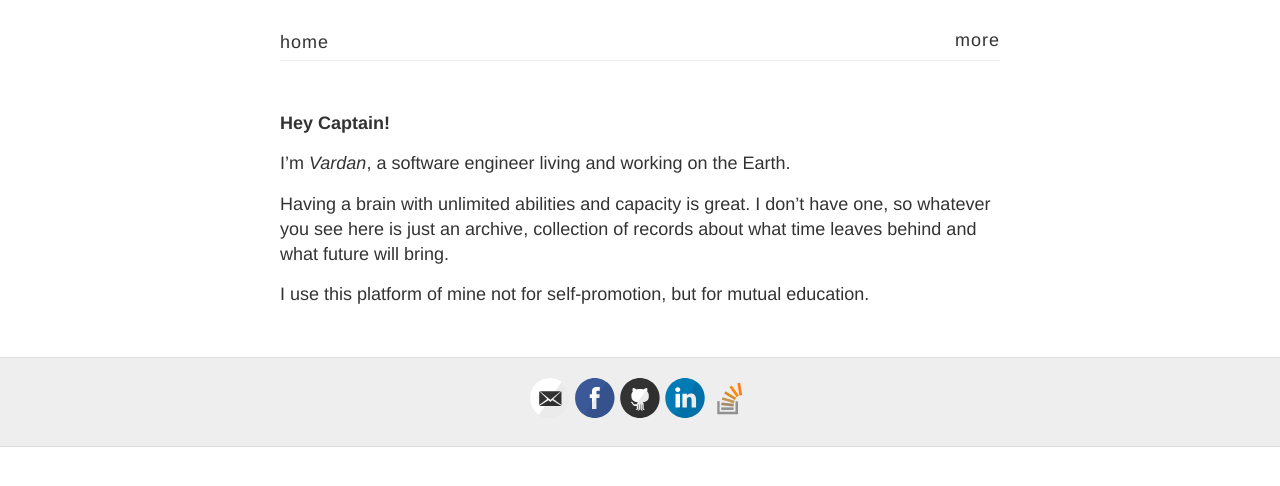
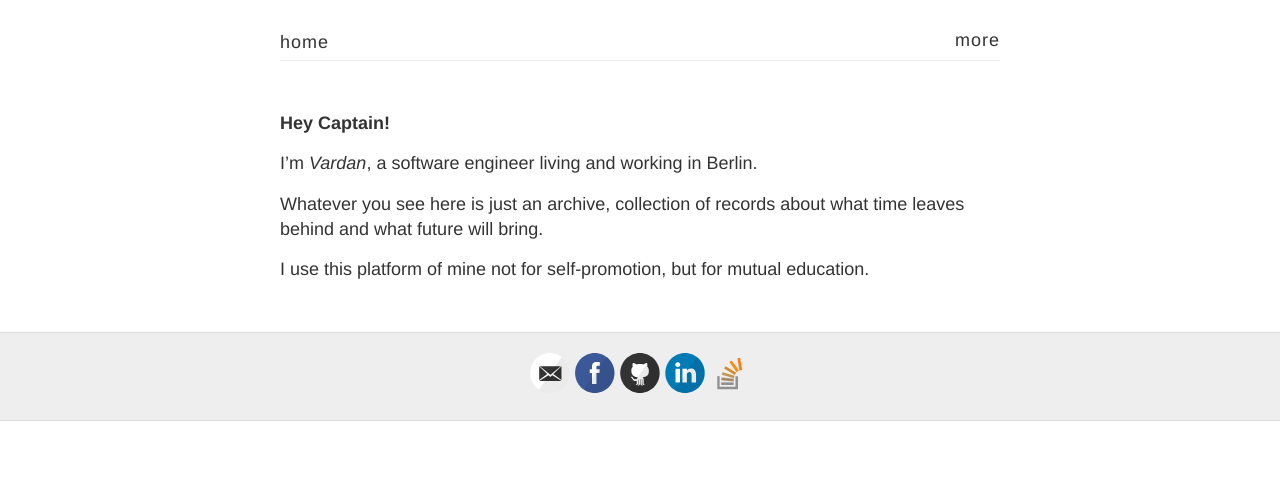
Before and after one commit to vtorosyan/vtorosyan.github.io, a Jekyll site: the page built from more.md, in a window 1280 px wide. Shown: the top 486 px of the page. Built offline with Jekyll 4.4.1, drawn with Linux system fonts in a browser that asks for light colours.

Commit message:
Modified about me, readme, added GA

```diff
--- a/_config.yml
+++ b/_config.yml
@@ -37,7 +37,7 @@ footer-links:
 disqus:
 
 # Enter your Google Analytics web tracking code (e.g. UA-2110908-2) to activate tracking
-google_analytics:
+google_analytics: UA-82825125-1
 
 # Your website URL (e.g. http://barryclark.github.io or http://www.barryclark.co)
 # Used for Sitemap.xml and your RSS feed
--- a/more.md
+++ b/more.md
@@ -5,8 +5,8 @@ permalink: /more/
 
 **Hey Captain!**
 
-I'm *Vardan*, a software engineer living and working on the Earth.
+I'm *Vardan*, a software engineer living and working in Berlin.
 
-Having a brain with unlimited abilities and capacity is great. I don't have one, so whatever you see here is just an archive, collection of records about what time leaves behind and what future will bring.
+Whatever you see here is just an archive, collection of records about what time leaves behind and what future will bring.
 
 I use this platform of mine not for self-promotion, but for mutual education.
```
Also changed, not shown: README.md.
